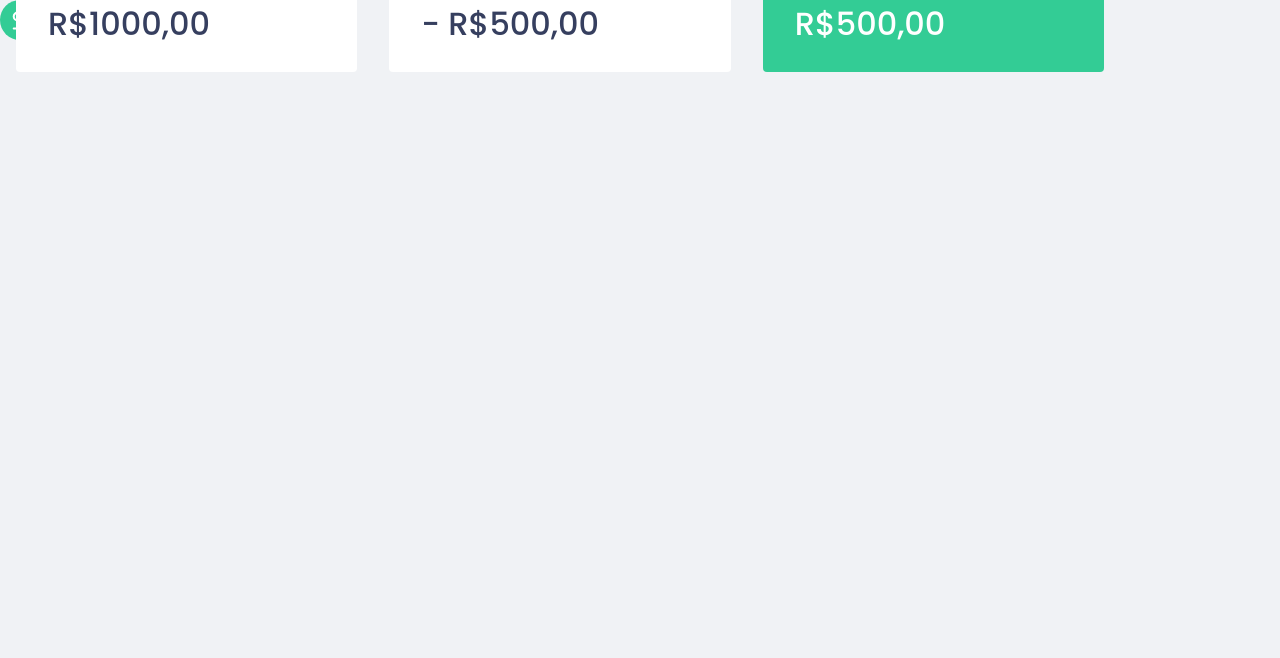
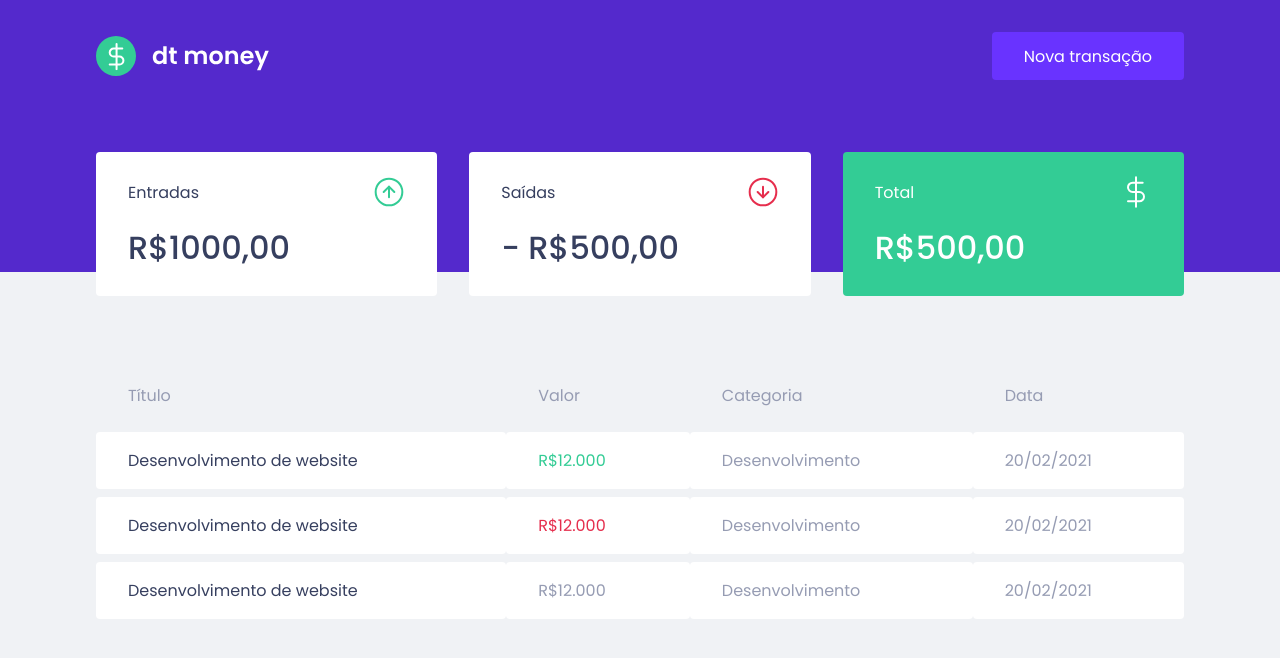
Before and after one commit to Marcelovqvd/Rocketseat-Reactjs-dtmoney, a React (Create React App) app: page / in a window 1280 px wide. Shown: the top 658 px of the page. Built offline with nearby package versions, Linux system fonts and the light colour scheme.

Commit message:
components styles

```diff
--- a/src/components/Dashboard/index.tsx
+++ b/src/components/Dashboard/index.tsx
@@ -1,11 +1,14 @@
+import { Summary } from '../Summary'
+import { TransactionsTable } from '../TransactionsTable'
+
 import { Container } from './styles'
-import { Summary } from '../Summary'
 
 export function Dashboard() {
 
   return (
     <Container>
       <Summary />
+      <TransactionsTable />
     </Container>
   )
 }
--- a/src/components/Dashboard/styles.ts
+++ b/src/components/Dashboard/styles.ts
@@ -2,7 +2,7 @@
 
 export const Container = styled.main`
   max-width: 1120px;
-  margin: 0;
+  margin: 0 auto;
   padding: 2.5rem 1rem;
 
 `
--- a/src/components/Header/index.tsx
+++ b/src/components/Header/index.tsx
@@ -1,12 +1,15 @@
 import  logoImg from '../../assets/logo.svg'
+import { Container, Content } from './styles'
 
 export function Header() {
   return (
-    <header>
-      <img src={logoImg} alt="dtmoney" />
-      <button type="button">
-        Nova transação
-      </button>
-    </header>
+    <Container>
+      <Content>
+          <img src={logoImg} alt="dtmoney" />
+          <button type="button">
+            Nova transação
+          </button>
+      </Content>
+    </Container>
   )
 }
--- a/src/components/Header/styles.ts
+++ b/src/components/Header/styles.ts
@@ -9,7 +9,7 @@
   max-width: 1120px;
   margin: 0 auto;
 
-  padding: 0 1rem 10rem;
+  padding: 2rem 1rem 12rem;
   display: flex;
   align-items: center;
   justify-content: space-between;
--- /dev/null
+++ b/src/components/TransactionsTable/index.tsx
@@ -0,0 +1,40 @@
+import { Container } from './styles'
+
+export function TransactionsTable() {
+
+  return (
+    <Container>
+      <table>
+        <thead>
+          <tr>
+            <th>Título</th>
+            <th>Valor</th>
+            <th>Categoria</th>
+            <th>Data</th>
+          </tr>
+        </thead>
+
+        <tbody>
+          <tr>
+            <td>Desenvolvimento de website</td>
+            <td className='deposit'>R$12.000</td>
+            <td>Desenvolvimento</td>
+            <td>20/02/2021</td>
+          </tr>
+          <tr>
+            <td>Desenvolvimento de website</td>
+            <td className='withdraw'>R$12.000</td>
+            <td>Desenvolvimento</td>
+            <td>20/02/2021</td>
+          </tr>
+          <tr>
+            <td>Desenvolvimento de website</td>
+            <td>R$12.000</td>
+            <td>Desenvolvimento</td>
+            <td>20/02/2021</td>
+          </tr>
+        </tbody>
+      </table>
+    </Container>
+  )
+}
--- /dev/null
+++ b/src/components/TransactionsTable/styles.ts
@@ -0,0 +1,39 @@
+import styled from "styled-components";
+
+export const Container = styled.div`
+  margin-top: 4rem;
+
+  table {
+    width: 100%;
+    border-spacing: 0 0.5rem;
+
+    th {
+      color: var(--text-body);
+      font-weight: 400;
+      padding: 1rem 2rem;
+      text-align: left;
+      line-height: 1.5rem;
+    }
+
+    td {
+      padding: 1rem 2rem;
+      border: 0;
+      background: var(--shape);
+      color: var(--text-body);
+      border-radius: 0.25rem;
+
+      &:first-child {
+        color: var(--text-title);
+      }
+
+      &.deposit {
+        color: var(--green);
+      }
+
+      &.withdraw {
+        color: var(--red);
+      }
+    }
+
+  }
+`
```
